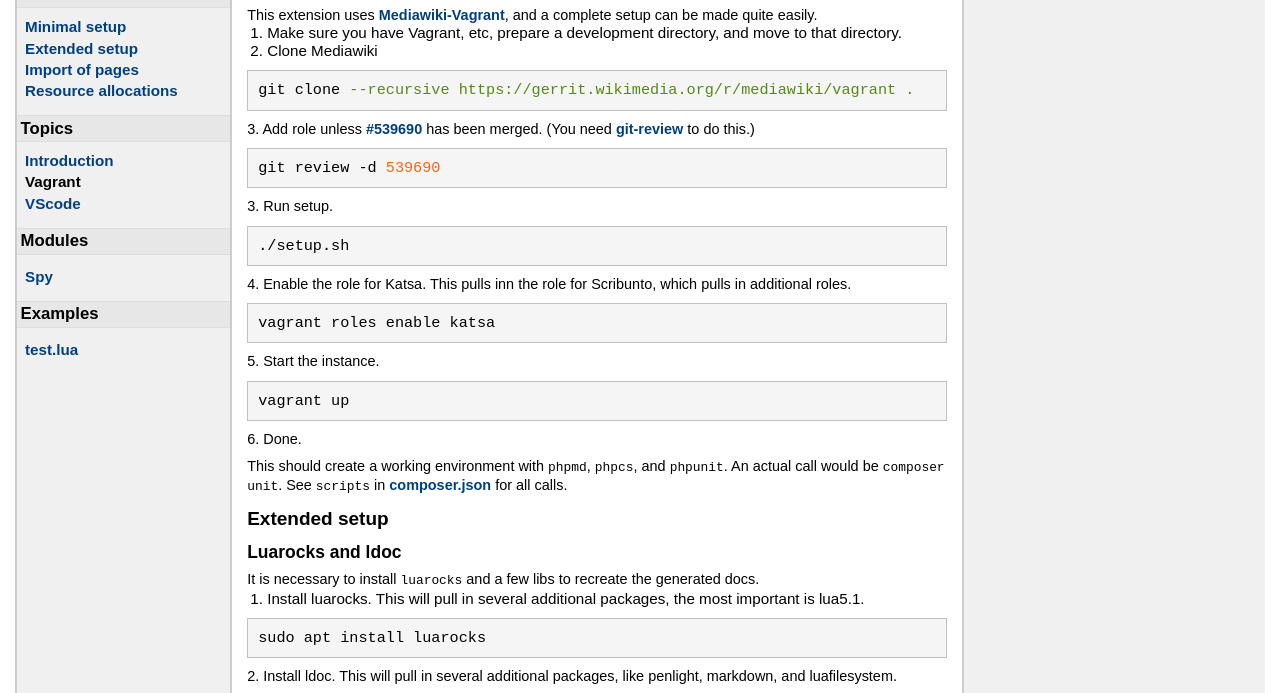
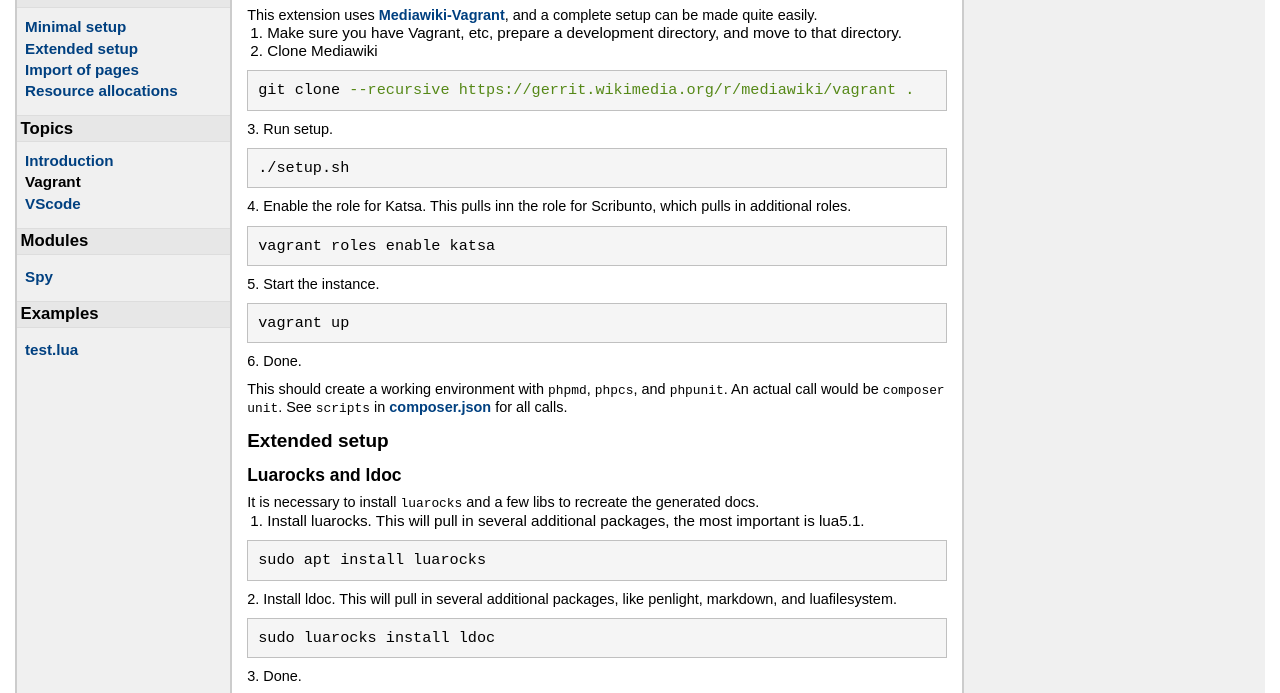
Before and after one commit to jeblad/Katsa, a plain HTML site: page docs/topics/vagrant.md.html in a window 1280 px wide. Shown: the part 96-789 px from the top of the page. Drawn offline with Linux system fonts and the light colour scheme.

Commit message:
Updated generated docs

```diff
--- a/docs/topics/vagrant.md.html
+++ b/docs/topics/vagrant.md.html
@@ -71,13 +71,6 @@
 
 <pre>
 git clone <span class="comment">--recursive https://gerrit.wikimedia.org/r/mediawiki/vagrant .</span>
-</pre>
-
-<p>3. Add role unless <a href="https://gerrit.wikimedia.org/r/#/c/mediawiki/vagrant/+/539690/">#539690</a> has been merged. (You need <a href="https://www.mediawiki.org/wiki/Gerrit/git-review">git-review</a> to do this.)</p>
-
-
-<pre>
-git review -d <span class="number">539690</span>
 </pre>
 
 <p>3. Run setup.</p>
```
